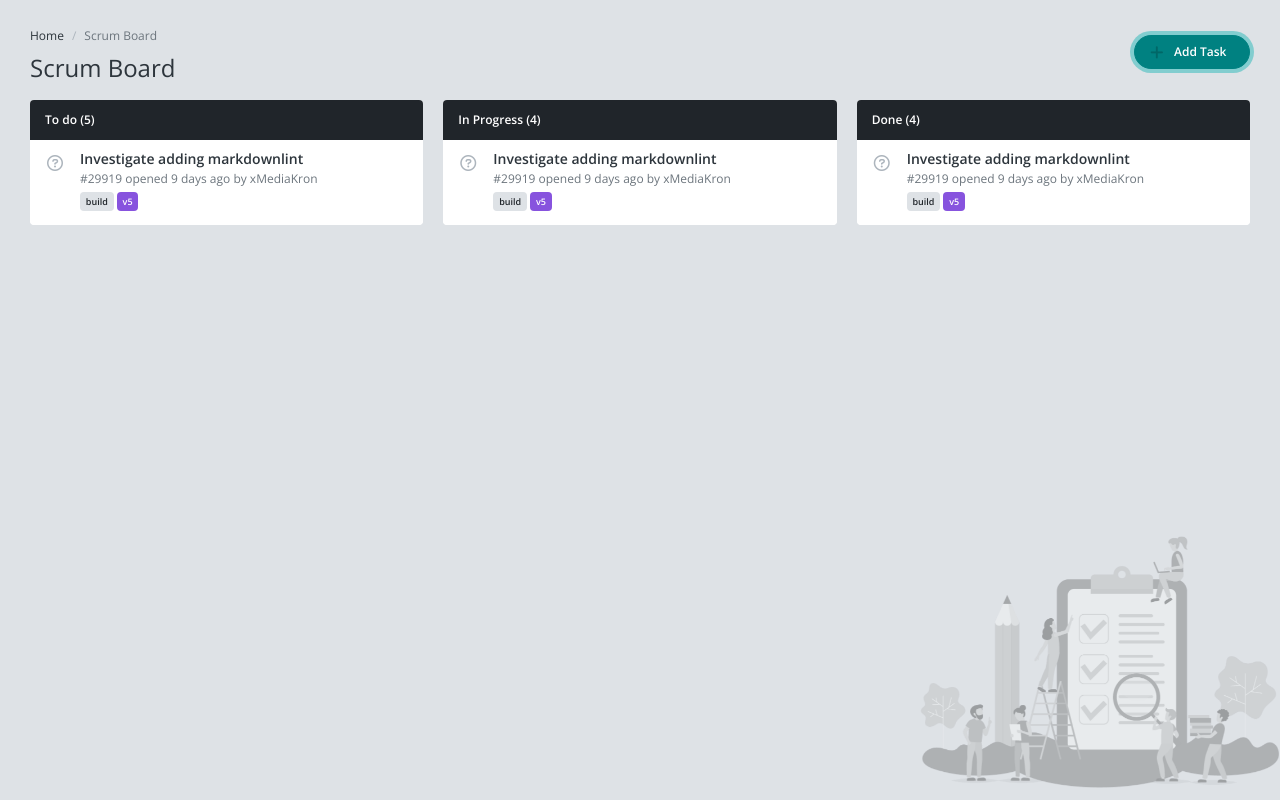
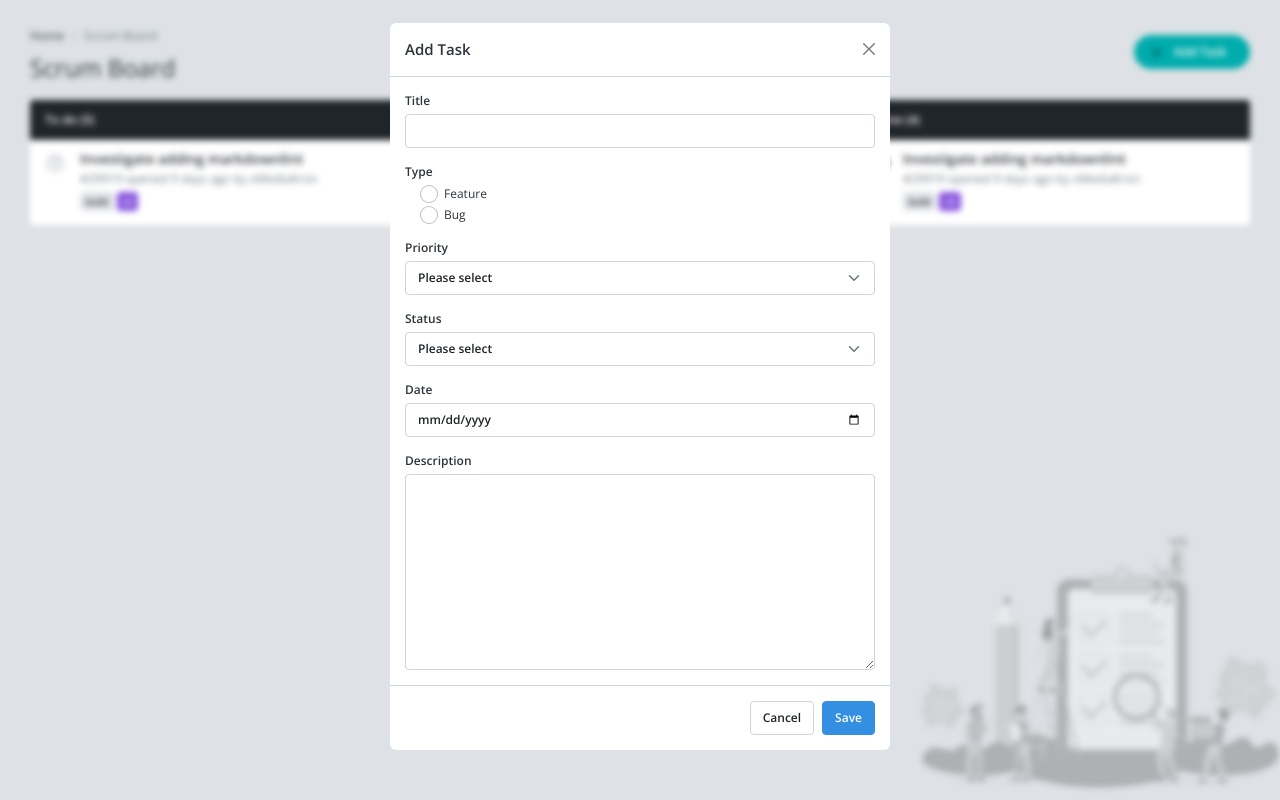
Before and after one commit to AymanElh/YouCodeScrumBoard, a plain HTML site: page index.html in a window 1280 px wide. Both pictures are taken after a click on the link "Add Task". Drawn offline with nearby package versions, Linux system fonts and the light colour scheme.

Commit message:
Add display & close modal form

```diff
--- a/assets/css/style.css
+++ b/assets/css/style.css
@@ -8,3 +8,15 @@
     background-size: 360px;
     background-position: right bottom;
 }
+
+.show-modal {
+    min-width: 100vw;
+    display: block;
+    position: absolute;
+    top: -5px;
+    background-color: filter
+}
+
+.background-blur {
+    filter: blur(3px);
+}
--- a/assets/js/script.js
+++ b/assets/js/script.js
@@ -0,0 +1,18 @@
+
+
+// Display and Close form modal
+
+const addTaskBtn = document.getElementById("addTaskBtn");
+const formModal = document.getElementById("modal-task");
+const app = document.getElementById("app")
+addTaskBtn.addEventListener("click", () => {
+  formModal.classList.replace("d-none", "show-modal");
+  app.classList.add("background-blur");
+})
+
+const closeBtn = document.querySelector(".btn-close");
+
+closeBtn.addEventListener("click", () => {
+  formModal.classList.replace("show-modal", "d-none");
+  app.classList.remove("background-blur");
+})
--- a/index.html
+++ b/index.html
@@ -38,6 +38,7 @@
 
           <div class="ms-auto">
             <a
+              id="addTaskBtn"
               href="#modal-task"
               data-bs-toggle="modal"
               class="btn btn-success btn-rounded px-4 rounded-pill"
@@ -111,7 +112,7 @@
                   class="list-group-item list-group-item-action d-flex"
                 >
                   <div class="me-3 fs-16px">
-                    <i class="far fa-question-circle text-gray-500 fa-fw"></i>
+                    <i class="fa-solid fa-circle-notch"></i>
                   </div>
                   <div class="flex-fill">
                     <div class="fs-14px lh-12 mb-2px fw-bold text-dark">
@@ -149,7 +150,7 @@
                   class="list-group-item list-group-item-action d-flex"
                 >
                   <div class="me-3 fs-16px">
-                    <i class="far fa-question-circle text-gray-500 fa-fw"></i>
+                    <i class="fa-solid fa-circle-check"></i>
                   </div>
                   <div class="flex-fill">
                     <div class="fs-14px lh-12 mb-2px fw-bold text-dark">
@@ -186,6 +187,76 @@
     <!-- END #app -->
 
     <!-- TASK MODAL -->
+    <div class="d-none" id="modal-task">
+      <!-- Modal content goes here -->
+      <div class="modal-dialog">
+        <div class="modal-content">
+          <form action="scripts.php" method="POST" id="form-task">
+            <div class="modal-header">
+              <h5 class="modal-title">Add Task</h5>
+              <a href="#" class="btn-close" data-bs-dismiss="modal"></a>
+            </div>
+            <div class="modal-body">
+                <!-- This Input Allows Storing Task Index  -->
+                <input type="hidden" id="task-id">
+                <div class="mb-3">
+                  <label class="form-label">Title</label>
+                  <input type="text" class="form-control" id="task-title"/>
+                </div>
+                <div class="mb-3">
+                  <label class="form-label">Type</label>
+                  <div class="ms-3">
+                    <div class="form-check mb-1">
+                      <input class="form-check-input" name="task-type" type="radio" value="Feature" id="task-type-feature"/>
+                      <label class="form-check-label" for="task-type-feature">Feature</label>
+                    </div>
+                    <div class="form-check">
+                      <input class="form-check-input" name="task-type" type="radio" value="Bug" id="task-type-bug"/>
+                      <label class="form-check-label" for="task-type-bug">Bug</label>
+                    </div>
+                  </div>
+
+                </div>
+                <div class="mb-3">
+                  <label class="form-label">Priority</label>
+                  <select class="form-select" id="task-priority">
+                    <option value="">Please select</option>
+                    <option value="Low">Low</option>
+                    <option value="Medium">Medium</option>
+                    <option value="High">High</option>
+                    <option value="Critical">Critical</option>
+                  </select>
+                </div>
+                <div class="mb-3">
+                  <label class="form-label">Status</label>
+                  <select class="form-select" id="task-status">
+                    <option value="">Please select</option>
+                    <option value="To Do">To Do</option>
+                    <option value="In Progress">In Progress</option>
+                    <option value="Done">Done</option>
+                  </select>
+                </div>
+                <div class="mb-3">
+                  <label class="form-label">Date</label>
+                  <input type="date" class="form-control" id="task-date"/>
+                </div>
+                <div class="mb-0">
+                  <label class="form-label">Description</label>
+                  <textarea class="form-control" rows="10" id="task-description"></textarea>
+                </div>
+
+            </div>
+            <div class="modal-footer">
+              <a href="#" class="btn btn-white" data-bs-dismiss="modal">Cancel</a>
+              <button type="submit" name="delete" class="btn btn-danger task-action-btn d-none" id="task-delete-btn">Delete</a>
+              <button type="submit" name="update" class="btn btn-warning task-action-btn d-none" id="task-update-btn">Update</a>
+              <button type="submit" name="save" class="btn btn-primary task-action-btn" id="task-save-btn">Save</button>
+            </div>
+          </form>
+        </div>
+      </div>
+
+    </div>
 
     <!-- ================== BEGIN core-js ================== -->
     <script src="assets/js/script.js"></script>
```
